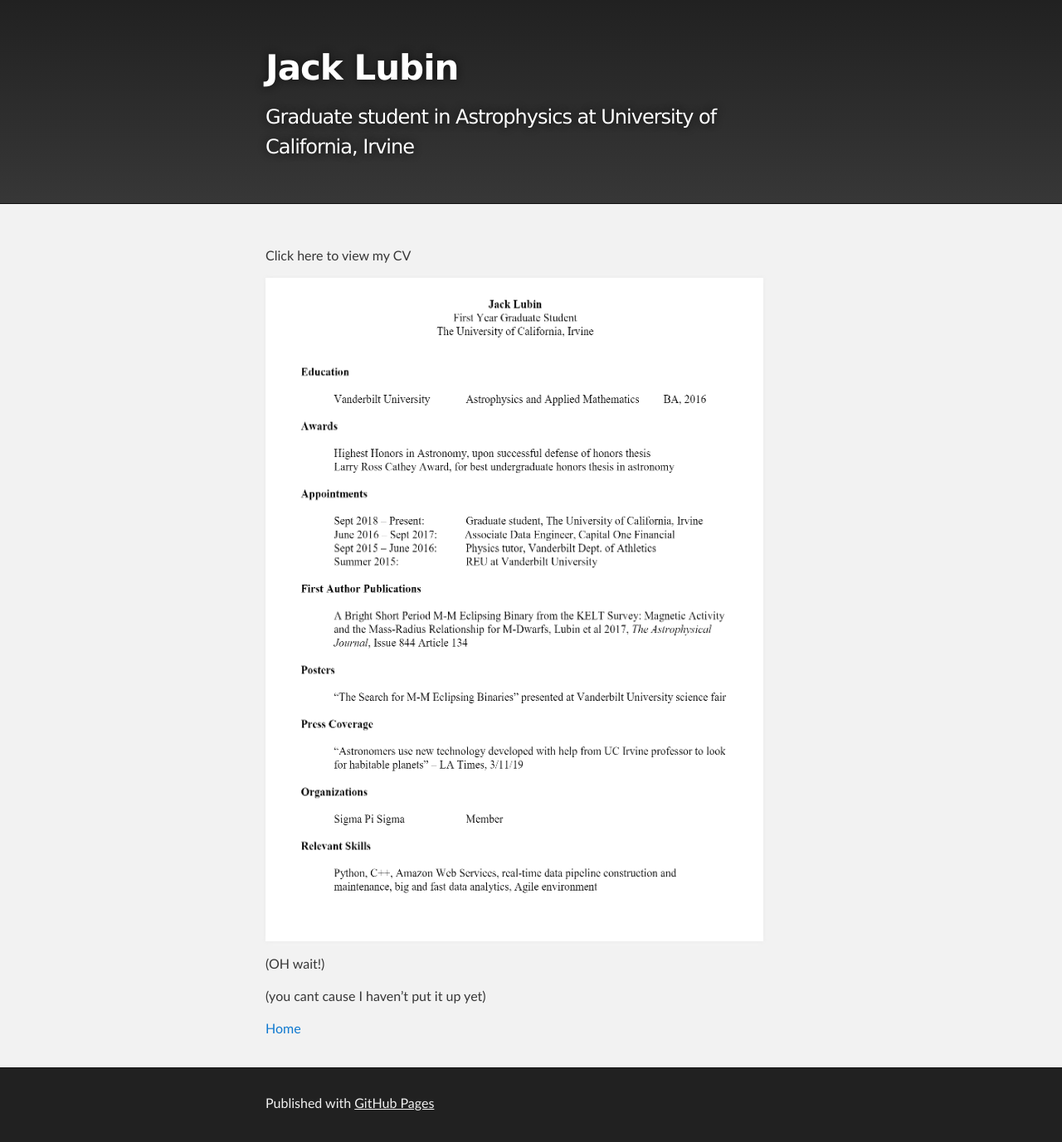
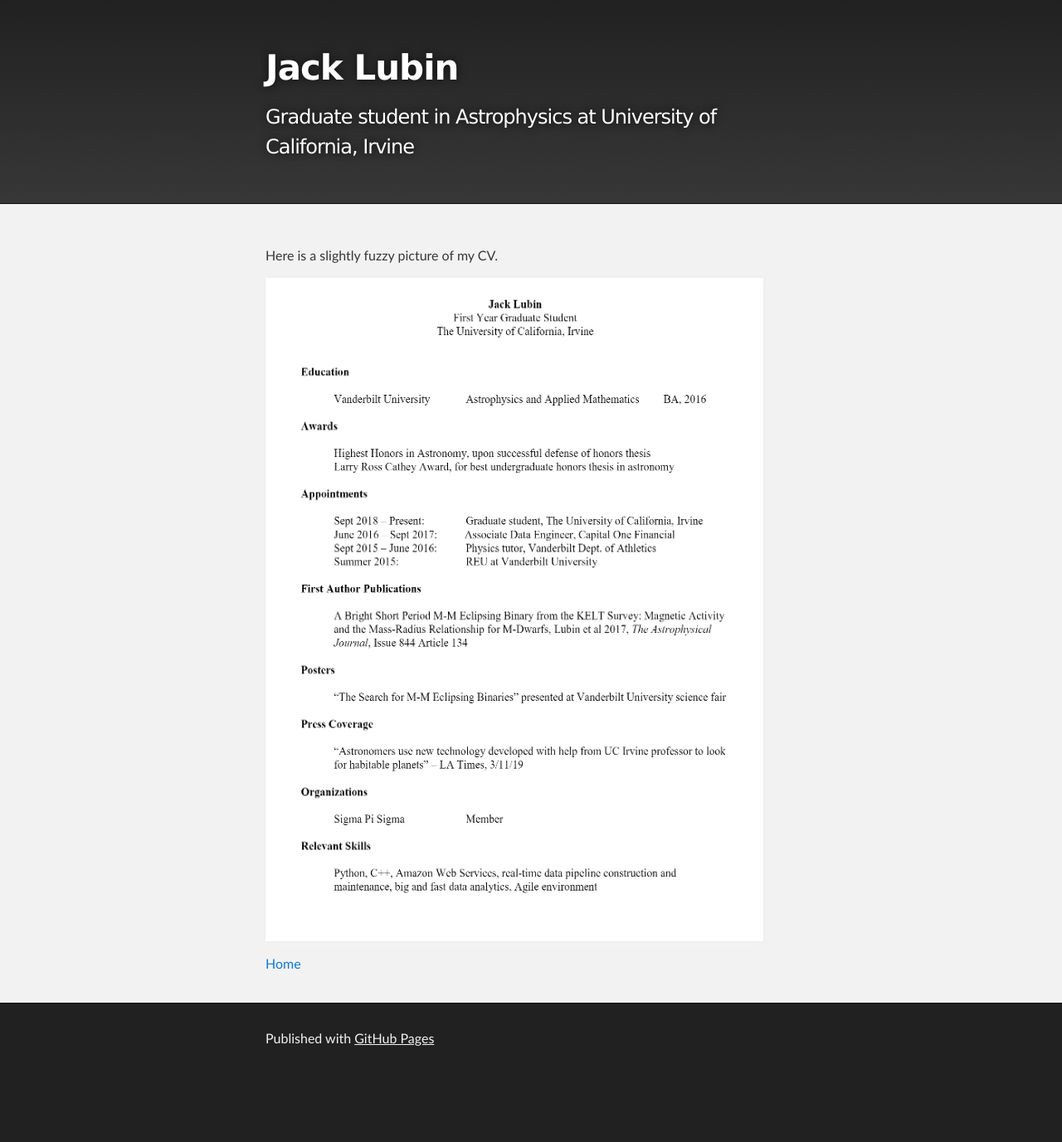
Before and after one commit to jluby127/jluby127.github.io, a Jekyll site: the page built from cv.md, in a window 1280 px wide. Shown: the whole page at 83% size. Built offline with Jekyll 4.4.1, drawn with Linux system fonts in a browser that asks for light colours; our own code applies the rules of GitHub Pages for plain Markdown files; after the commit the page ends 1299 px from its top, so only the background shows below that.

Commit message:
Update cv.md

```diff
--- a/cv.md
+++ b/cv.md
@@ -1,9 +1,6 @@
-Click here to view my CV
+Here is a slightly fuzzy picture of my CV.
 
 <img src= "./mycv.png" width="600" height="800">
 
-(OH wait!)
-
-(you cant cause I haven't put it up yet)
 
 [Home](./)
```
